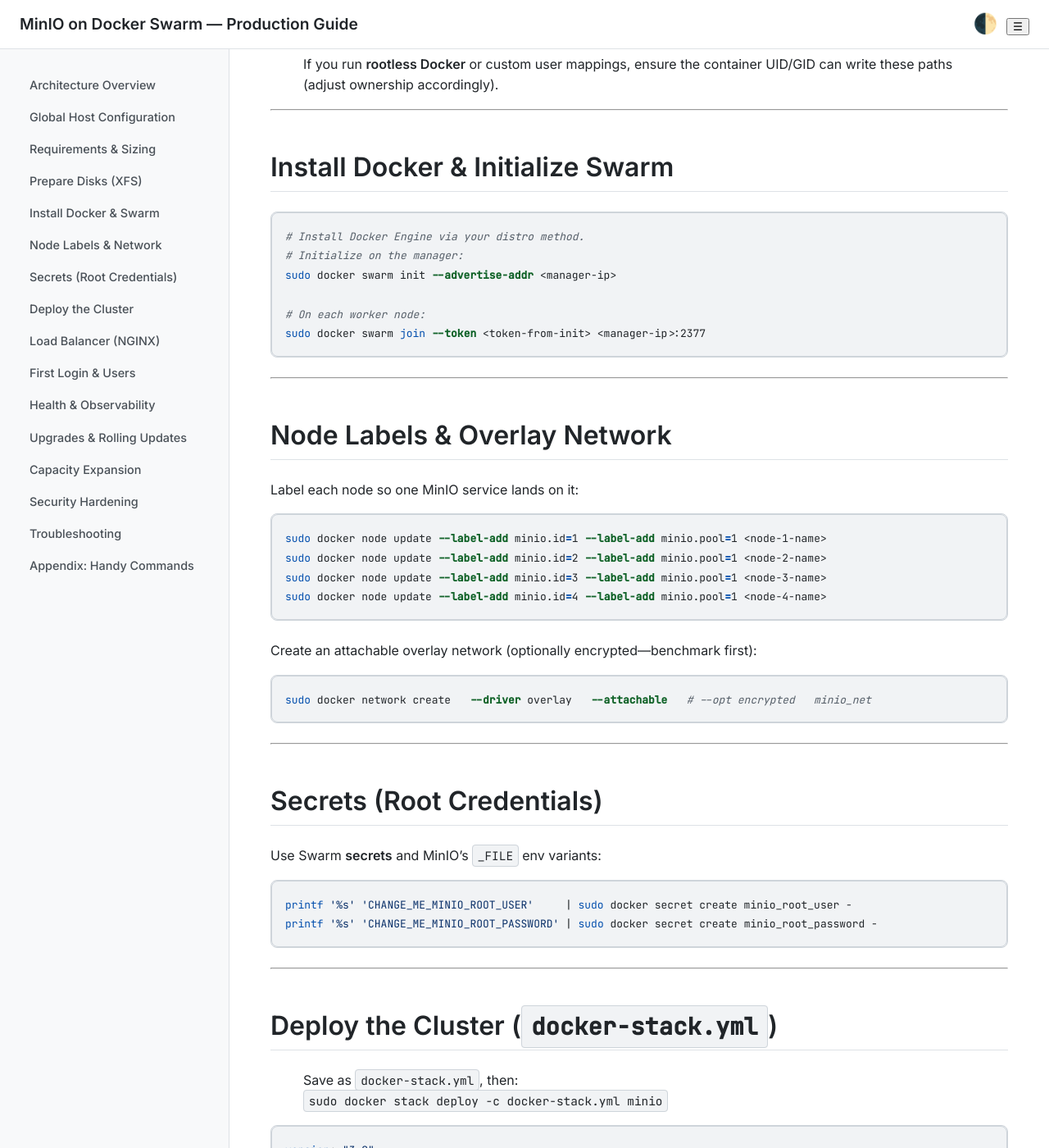
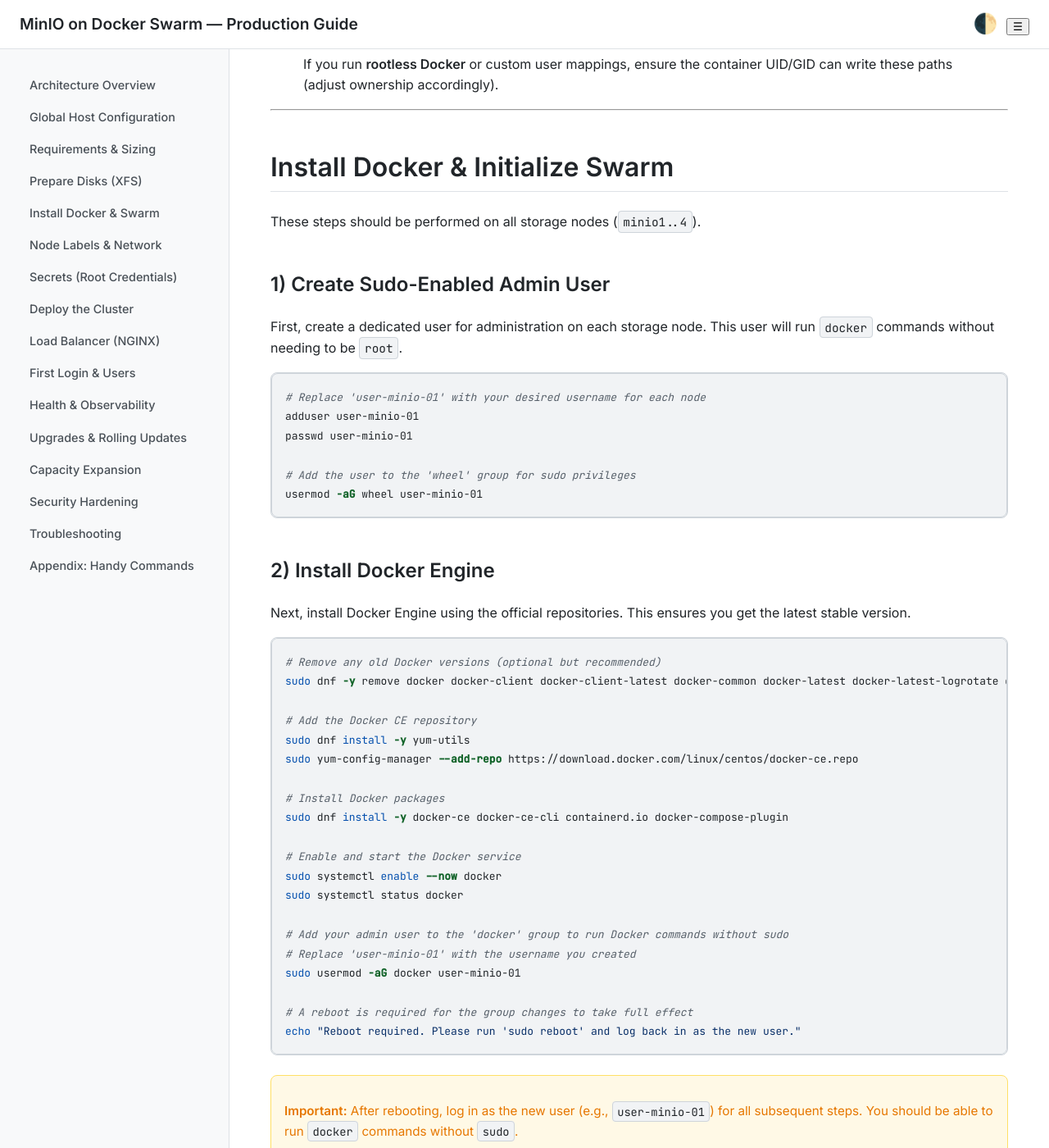
Before and after one commit to miguel-saca/minio-docker-swarm, a Jekyll site: the page built from docs/index.md, in a window 1280 px wide and 1400 px high, scrolled down 4811 px. Shown: the whole window at 82% size. Built offline with Jekyll 4.4.1, drawn with Linux system fonts in a browser that asks for light colours; some of the changed text lies outside the part shown.

Commit message:
docs: add detailed Docker installation and admin user setup instructions

````diff
--- a/docs/index.md
+++ b/docs/index.md
@@ -170,13 +170,63 @@
 ---
 
 ## Install Docker & Initialize Swarm
+
+These steps should be performed on all storage nodes (`minio1..4`).
+
+### 1) Create Sudo-Enabled Admin User
+
+First, create a dedicated user for administration on each storage node. This user will run `docker` commands without needing to be `root`.
+
 ```bash
-# Install Docker Engine via your distro method.
-# Initialize on the manager:
-sudo docker swarm init --advertise-addr <manager-ip>
+# Replace 'user-minio-01' with your desired username for each node
+adduser user-minio-01
+passwd user-minio-01
 
-# On each worker node:
-sudo docker swarm join --token <token-from-init> <manager-ip>:2377
+# Add the user to the 'wheel' group for sudo privileges
+usermod -aG wheel user-minio-01
+```
+
+### 2) Install Docker Engine
+
+Next, install Docker Engine using the official repositories. This ensures you get the latest stable version.
+
+```bash
+# Remove any old Docker versions (optional but recommended)
+sudo dnf -y remove docker docker-client docker-client-latest docker-common docker-latest docker-latest-logrotate docker-logrotate docker-engine || true
+
+# Add the Docker CE repository
+sudo dnf install -y yum-utils
+sudo yum-config-manager --add-repo https://download.docker.com/linux/centos/docker-ce.repo
+
+# Install Docker packages
+sudo dnf install -y docker-ce docker-ce-cli containerd.io docker-compose-plugin
+
+# Enable and start the Docker service
+sudo systemctl enable --now docker
+sudo systemctl status docker
+
+# Add your admin user to the 'docker' group to run Docker commands without sudo
+# Replace 'user-minio-01' with the username you created
+sudo usermod -aG docker user-minio-01
+
+# A reboot is required for the group changes to take full effect
+echo "Reboot required. Please run 'sudo reboot' and log back in as the new user."
+```
+
+<div class="alert warning">
+<p><strong>Important:</strong> After rebooting, log in as the new user (e.g., <code>user-minio-01</code>) for all subsequent steps. You should be able to run <code>docker</code> commands without <code>sudo</code>.</p>
+</div>
+
+### 3) Initialize Swarm
+
+Once Docker is running on all nodes, initialize the Swarm on your designated manager node and join the workers.
+
+```bash
+# On the manager node (e.g., minio1):
+docker swarm init --advertise-addr <manager-ip>
+
+# On each worker node (e.g., minio2, minio3, minio4):
+docker swarm join --token <token-from-init> <manager-ip>:2377
 ```
 
 ---
````
Also changed, not shown: README.md.
